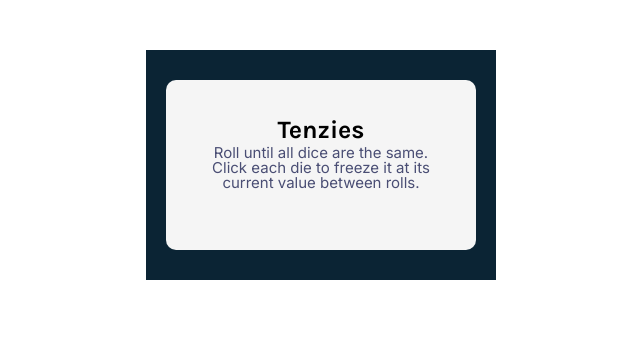
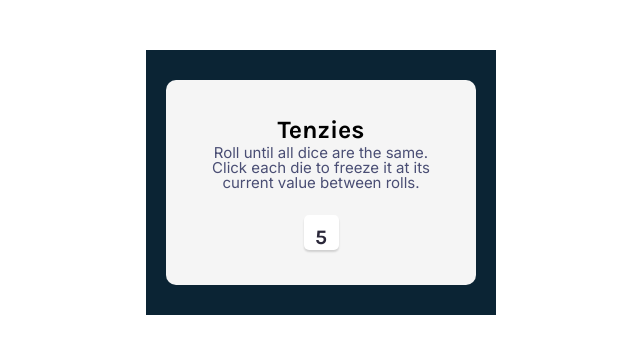
Before and after one commit to abdallahsow/Tenzies, a React (Create React App) app in the folder tenzies/: page / in a window 1280 px wide. Shown: the top 354 px of the page, without its empty margins (319-959 px from the left). Built offline with nearby package versions, Linux system fonts and the light colour scheme.

Commit message:
created the Dice component

```diff
--- a/tenzies/src/components/Dice.js
+++ b/tenzies/src/components/Dice.js
@@ -1,5 +1,9 @@
 const Dice = function () {
-    return <div></div>;
+  return (
+    <div className="dice-box">
+      <p className="dice">5</p>
+    </div>
+  );
 };
 
 export default Dice;
--- a/tenzies/src/tenzies.css
+++ b/tenzies/src/tenzies.css
@@ -22,7 +22,6 @@
   border-radius: 10px;
   display: flex;
   flex-direction: column;
-  justify-content: center;
   align-items: center;
   font-family: "Karla";
 }
@@ -40,3 +39,20 @@
   text-align: center;
   padding-bottom: 25px;
 }
+
+.dice-box {
+  background-color: #fff;
+  border-radius: 5px;
+  box-shadow: 0px 2px 2px rgba(0, 0, 0, 0.15);
+  width: 35px;
+  height: 35px;
+  padding: 10px;
+  cursor: pointer;
+}
+
+.dice {
+  font-size: 20.5889px;
+  line-height: 24px;
+  text-align: center;
+  color: #2b283a;
+}
--- a/tenzies/src/tenzies.js
+++ b/tenzies/src/tenzies.js
@@ -1,5 +1,6 @@
 import "./tenzies.css";
 import Header from "./components/Header";
+import Dice from "./components/Dice";
 
 const App = function () {
   return (
@@ -7,6 +8,7 @@ const App = function () {
       <div className="container">
         <div className="game">
           <Header />
+          <Dice />
         </div>
       </div>
     </main>
```
